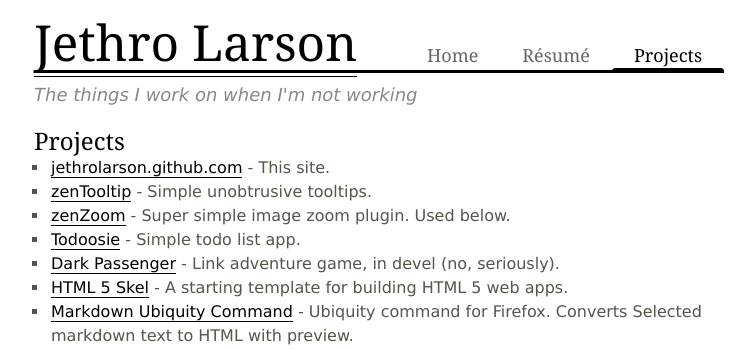
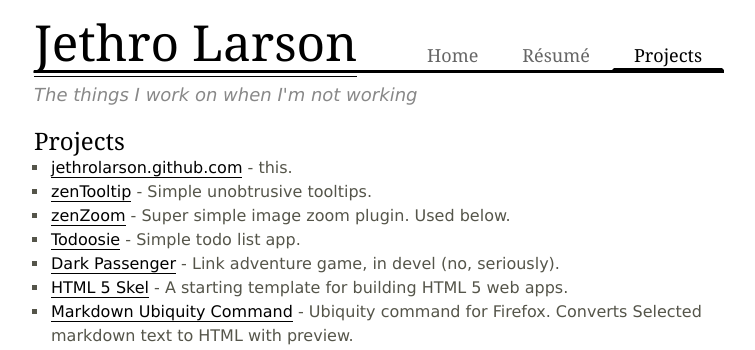
Before and after one commit to jethrolarson/jethrolarson.github.com, a Jekyll site: the page built from projects.md, in a window 1280 px wide. Shown: the top 350 px of the page, without its empty margins (261-1016 px from the left). Built offline with Jekyll 4.4.1, drawn with Linux system fonts in a browser that asks for light colours; Markdown is read by kramdown in place of the engine named in the settings.

Commit message:
Update projects.md

```diff
--- a/projects.md
+++ b/projects.md
@@ -8,7 +8,7 @@
 
 Projects
 --------------------------------------
-* [jethrolarson.github.com](http://github.com/jethrolarson.github.com) - This site.
+* [jethrolarson.github.com](http://github.com/jethrolarson/jethrolarson.github.com) - this.
 * [zenTooltip](http://github.com/jethrolarson/zentooltip) - Simple unobtrusive tooltips.
 * [zenZoom](http://github.com/jethrolarson/zentooltip) - Super simple image zoom plugin. Used below.
 * [Todoosie](http://www.todoosie.com) - Simple todo list app.
```
